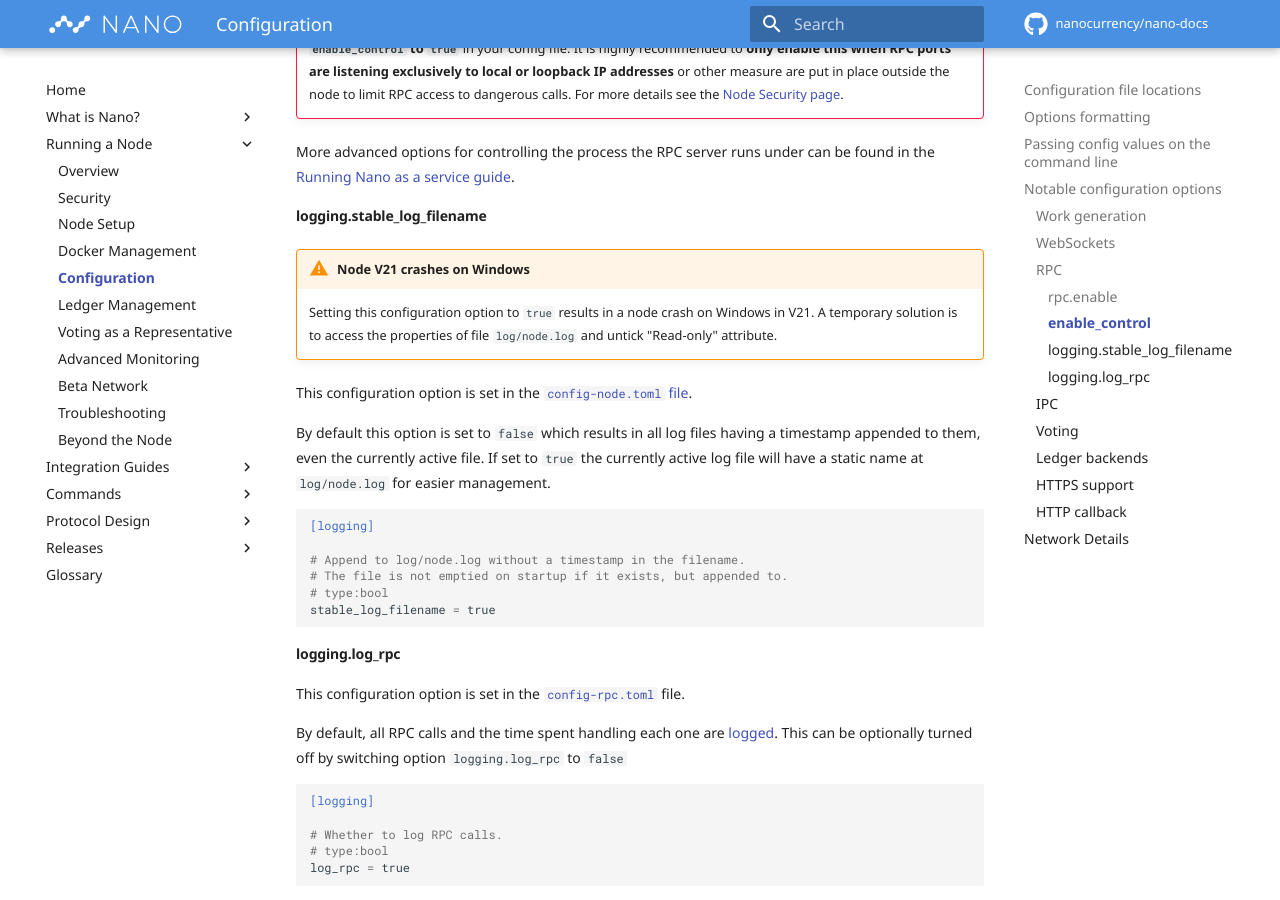
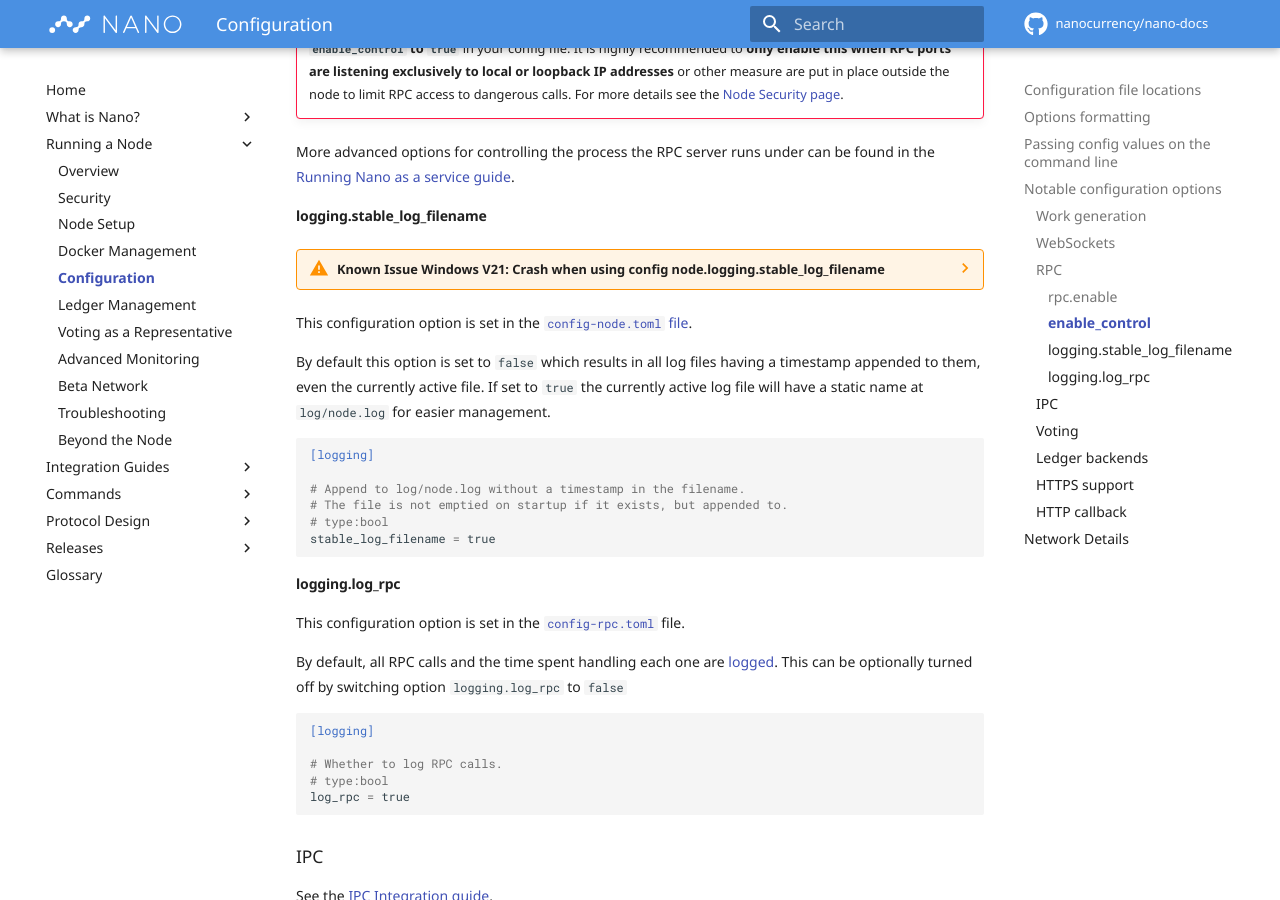
Before and after one commit to nanocurrency/nano-docs, an MkDocs documentation site: the page built from docs/running-a-node/configuration.md, in a window 1280 px wide and 900 px high, scrolled down 3137 px. Built offline with MkDocs 1.6.1 and Material for MkDocs 9.7.7, drawn with Linux system fonts in a browser that asks for light colours; comment, search, counter and statistics services are not loaded.

Commit message:
Adding to known issues V21 and correcting the temporary solution fix which is not valid

```diff
--- a/docs/running-a-node/configuration.md
+++ b/docs/running-a-node/configuration.md
@@ -228,8 +228,7 @@
 
 #### logging.stable_log_filename
 
-!!! warning "Node V21 crashes on Windows"
-	Setting this configuration option to `true` results in a node crash on Windows in V21. A temporary solution is to access the properties of file `log/node.log` and untick "Read-only" attribute.
+--8<-- "known-issue-windows-logging-stable.md"
 
 This configuration option is set in the [`config-node.toml` file](../running-a-node/configuration.md#configuration-file-locations).
 
--- /dev/null
+++ b/docs/snippets/known-issue-windows-logging-stable.md
@@ -0,0 +1,2 @@
+??? warning "Known Issue Windows V21: Crash when using config node.logging.stable_log_filename"
+	Setting this configuration option to `true` results in a node crash on Windows in V21.0 and V21.1, after a node restart. This must be set to `false`.
```
Also changed, not shown: docs/snippets/release-details-v21-0.md (+2 -0 lines), docs/snippets/release-details-v21-1.md (+2 -0 lines).
